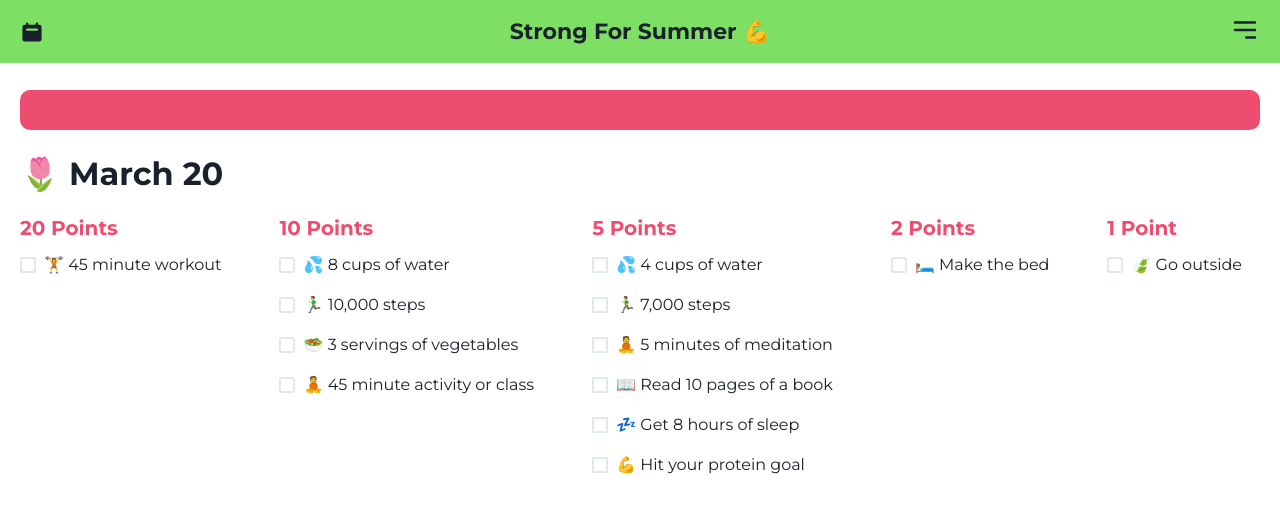
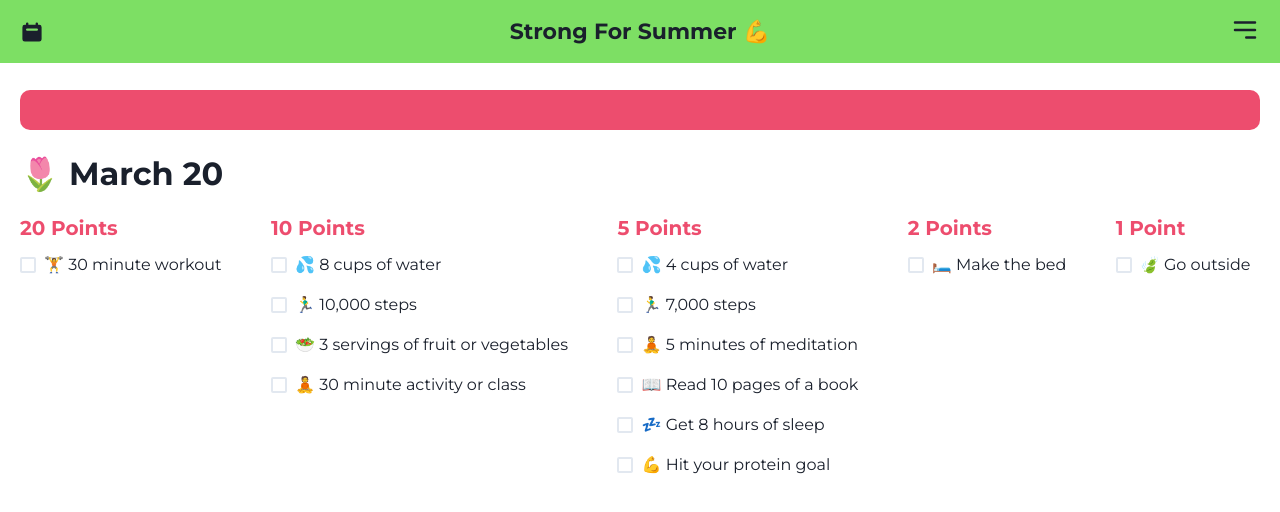
Before and after one commit to colbygarland/strong-for-summer, a Next.js app: page / in a window 1280 px wide. Shown: the top 512 px of the page. Built offline with nearby package versions, Linux system fonts and the light colour scheme; no server answers; the database is empty; sample sign-in values are in the browser's storage.

Commit message:
update acitivites

```diff
--- a/pages/index.tsx
+++ b/pages/index.tsx
@@ -96,14 +96,14 @@ export default function Home({ quote }: { quote: string }) {
         <Row>
           <Group>
             <H3>20 Points</H3>
-            <Activity date={date}>🏋️ 45 minute workout</Activity>
+            <Activity date={date}>🏋️ 30 minute workout</Activity>
           </Group>
           <Group>
             <H3>10 Points</H3>
             <Activity date={date}>💦 8 cups of water</Activity>
             <Activity date={date}>🏃‍♂️ 10,000 steps</Activity>
-            <Activity date={date}>🥗 3 servings of vegetables</Activity>
-            <Activity date={date}>🧘 45 minute activity or class</Activity>
+            <Activity date={date}>🥗 3 servings of fruit or vegetables</Activity>
+            <Activity date={date}>🧘 30 minute activity or class</Activity>
           </Group>
           <Group>
             <H3>5 Points</H3>
--- a/services/api/activity.ts
+++ b/services/api/activity.ts
@@ -2,7 +2,7 @@ import { child, get, ref, set, getDatabase } from 'firebase/database';
 import { getUser } from '../../utils/user';
 
 export const ACTIVITIES = {
-  '🏋️ 45 minute workout': {
+  '🏋️ 30 minute workout': {
     points: 20,
   },
   '💦 8 cups of water': {
@@ -11,10 +11,10 @@ export const ACTIVITIES = {
   '🏃‍♂️ 10,000 steps': {
     points: 10,
   },
-  '🥗 3 servings of vegetables': {
+  '🥗 3 servings of fruit or vegetables': {
     points: 10,
   },
-  '🧘 45 minute activity or class': {
+  '🧘 30 minute activity or class': {
     points: 10,
   },
   '💦 4 cups of water': {
```
